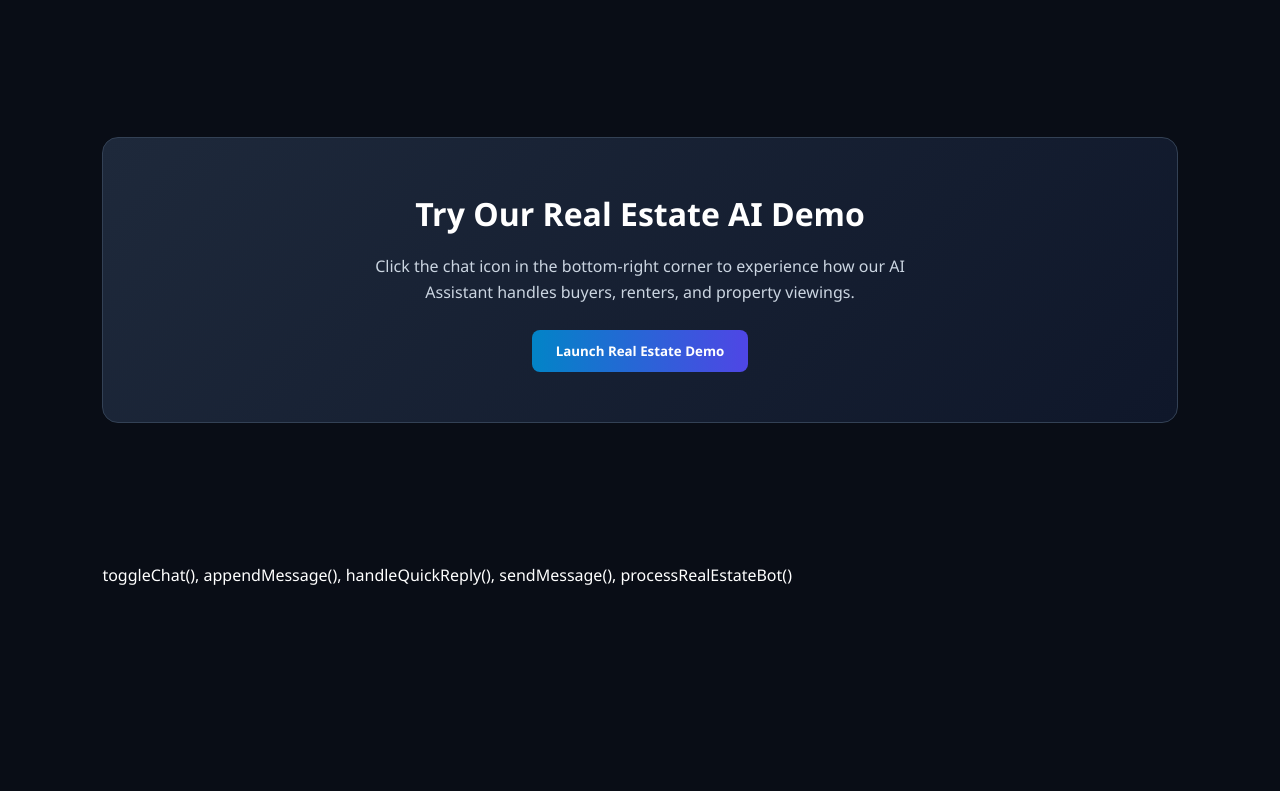
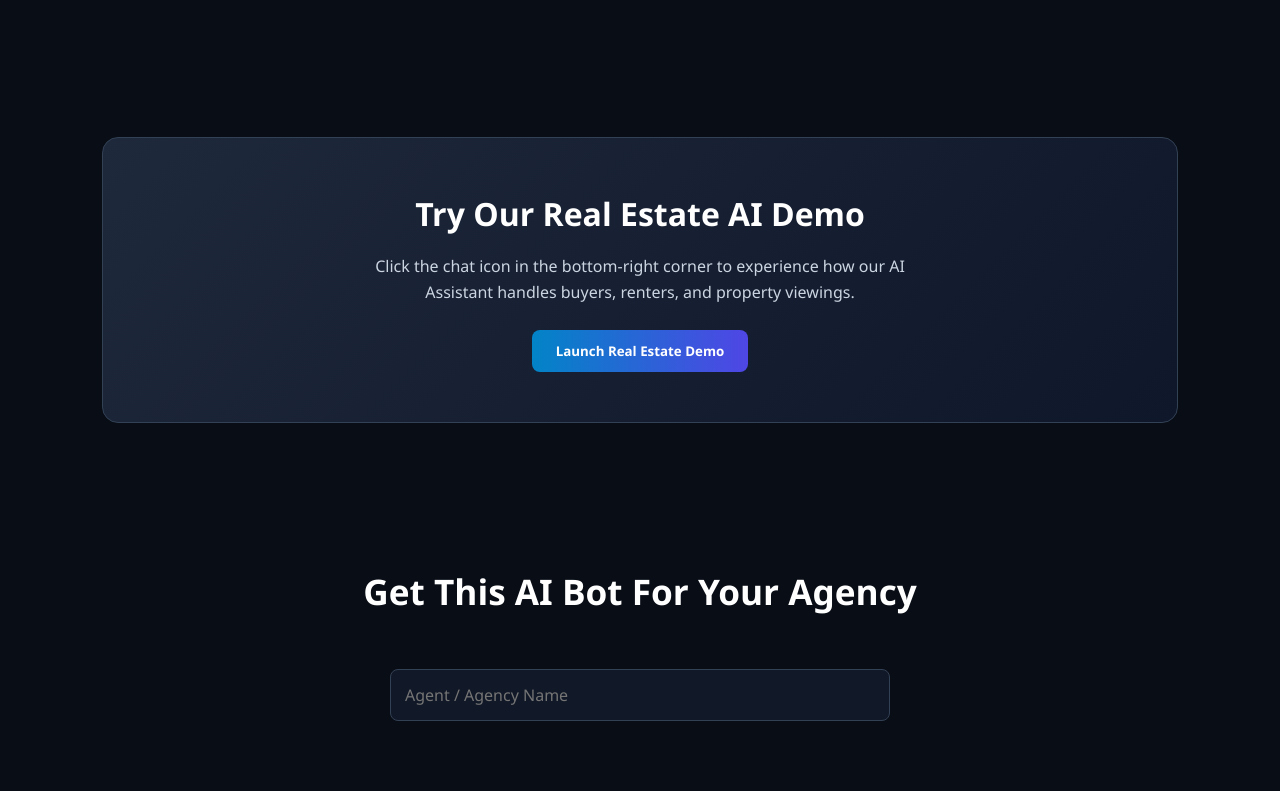
Before and after one commit to malikjk2534-art/nexaflow-agency, a plain HTML site: page index.html in a window 1280 px wide. Shown: the part 959-1750 px from the top of the page. Before the commit the page ends 1618 px from the top, so only its background shows below. Drawn offline with Linux system fonts and the light colour scheme.

Commit message:
Enhance contact section with title and form
Added a title and a form to the contact section.

```diff
--- a/index.html
+++ b/index.html
@@ -320,5 +320,7 @@
         </div>
     </section>
 
-        <section class="section" id="contact">
-toggleChat(), appendMessage(), handleQuickReply(), sendMessage(), processRealEstateBot()
+    <section class="section" id="contact">
+        <h2 class="section-title">Get This AI Bot For Your Agency</h2>
+        <form class="contact-form" action="https://formsubmit.co" method="POST">
+            <input type="text" name="name" placeholder="Agent / Agency Name" required>
```
